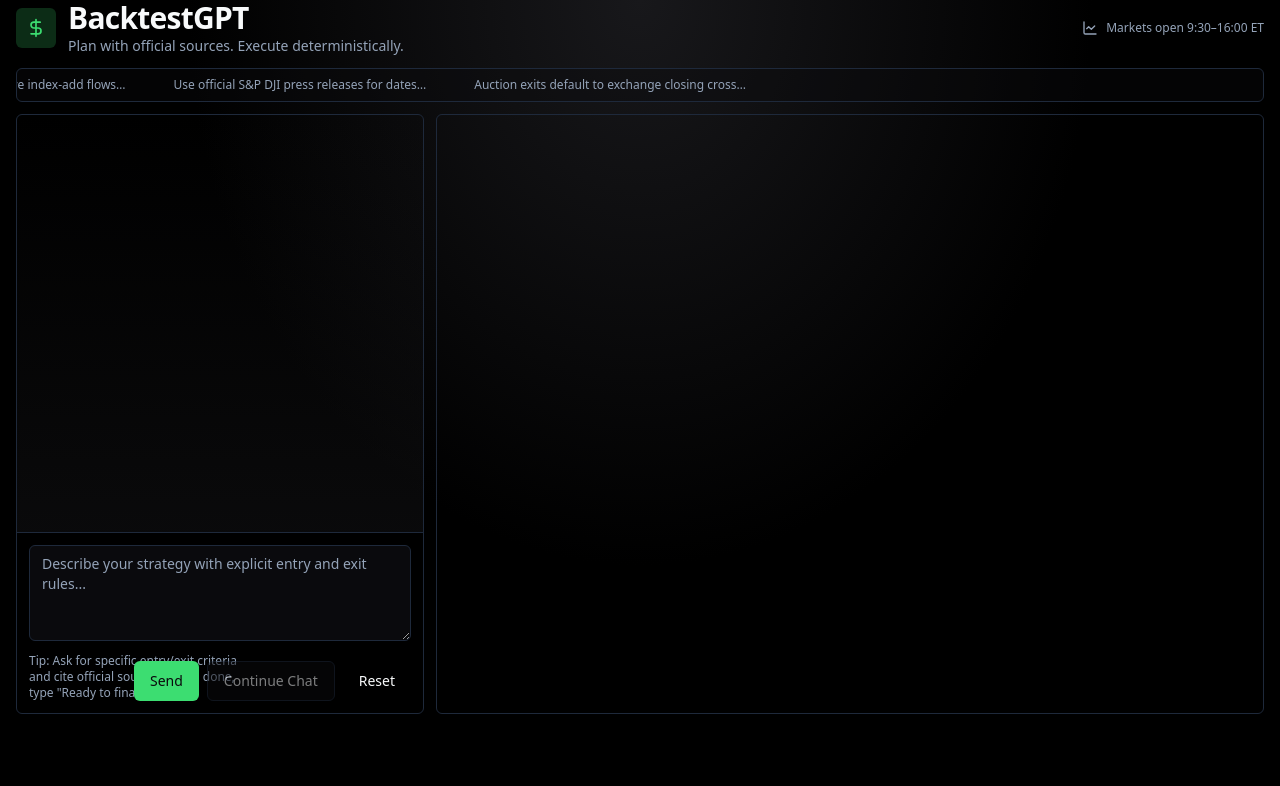
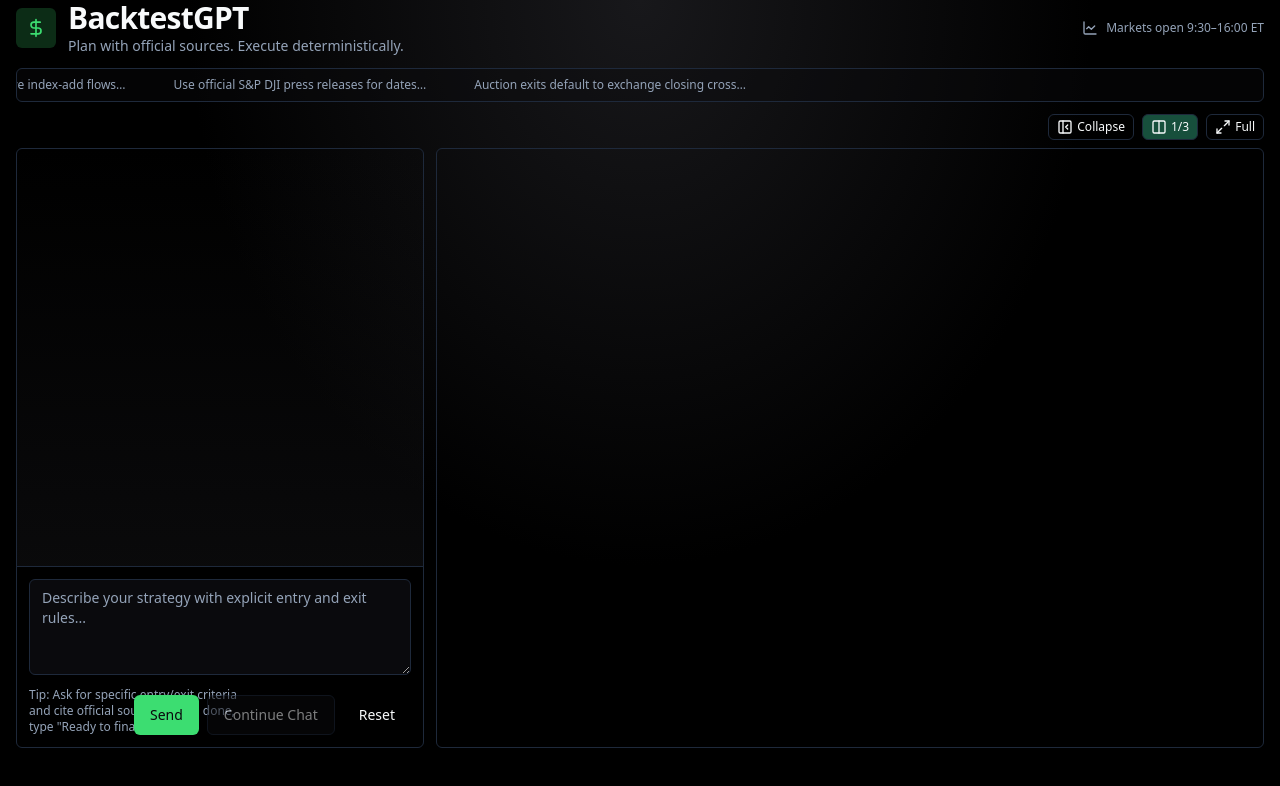
Before and after one commit to stepandel/backtestgpt, a Next.js app: page / in a window 1280 px wide. Shown: the top 786 px of the page. Built offline with nearby package versions, Linux system fonts and the light colour scheme.

Commit message:
wip collapsable chat

```diff
--- a/app/page.tsx
+++ b/app/page.tsx
@@ -1,6 +1,5 @@
 // @ts-nocheck
-import Chat from "../components/Chat";
-import Results from "../components/Results";
+import Shell from "../components/Shell";
 import { DollarSign, LineChart, RefreshCw } from "lucide-react";
 
 export default function Page() {
@@ -37,14 +36,7 @@
           </div>
         </div>
       </header>
-      <div className="grid grid-cols-12 gap-2 md:gap-3">
-        <div className="col-span-12 md:col-span-4 rounded-md border h-[calc(100vh-200px)] overflow-hidden">
-          <Chat />
-        </div>
-        <div className="col-span-12 md:col-span-8 rounded-md border p-2 md:p-3 h-[calc(100vh-200px)] overflow-auto">
-          <Results />
-        </div>
-      </div>
+      <Shell />
     </main>
   );
 }
--- /dev/null
+++ b/components/Shell.tsx
@@ -0,0 +1,82 @@
+"use client";
+
+import { useState } from "react";
+import Chat from "@/components/Chat";
+import Results from "@/components/Results";
+import { PanelLeftClose, Columns, Maximize2 } from "lucide-react";
+
+type Mode = "collapsed" | "oneThird" | "full";
+
+export default function Shell() {
+  const [mode, setMode] = useState<Mode>("oneThird");
+
+  const chatClasses = (() => {
+    switch (mode) {
+      case "collapsed":
+        return "hidden md:hidden";
+      case "full":
+        return "col-span-12 rounded-md border h-[calc(100vh-200px)] overflow-hidden";
+      case "oneThird":
+      default:
+        return "col-span-12 md:col-span-4 rounded-md border h-[calc(100vh-200px)] overflow-hidden";
+    }
+  })();
+
+  const resultsClasses = (() => {
+    switch (mode) {
+      case "collapsed":
+        return "col-span-12 rounded-md border p-2 md:p-3 h-[calc(100vh-200px)] overflow-auto";
+      case "full":
+        return "hidden md:hidden";
+      case "oneThird":
+      default:
+        return "col-span-12 md:col-span-8 rounded-md border p-2 md:p-3 h-[calc(100vh-200px)] overflow-auto";
+    }
+  })();
+
+  return (
+    <div className="space-y-2">
+      <div className="flex items-center justify-end gap-2 text-xs">
+        <button
+          onClick={() => setMode("collapsed")}
+          className={`inline-flex items-center gap-1 rounded-md border px-2 py-1 hover:bg-accent ${
+            mode === "collapsed" ? "bg-accent" : ""
+          }`}
+          title="Collapse chat"
+        >
+          <PanelLeftClose className="h-4 w-4" />
+          Collapse
+        </button>
+        <button
+          onClick={() => setMode("oneThird")}
+          className={`inline-flex items-center gap-1 rounded-md border px-2 py-1 hover:bg-accent ${
+            mode === "oneThird" ? "bg-accent" : ""
+          }`}
+          title="Chat 1/3"
+        >
+          <Columns className="h-4 w-4" />
+          1/3
+        </button>
+        <button
+          onClick={() => setMode("full")}
+          className={`inline-flex items-center gap-1 rounded-md border px-2 py-1 hover:bg-accent ${
+            mode === "full" ? "bg-accent" : ""
+          }`}
+          title="Chat full"
+        >
+          <Maximize2 className="h-4 w-4" />
+          Full
+        </button>
+      </div>
+
+      <div className="grid grid-cols-12 gap-2 md:gap-3">
+        <div className={chatClasses}>
+          <Chat />
+        </div>
+        <div className={resultsClasses}>
+          <Results />
+        </div>
+      </div>
+    </div>
+  );
+}
```
